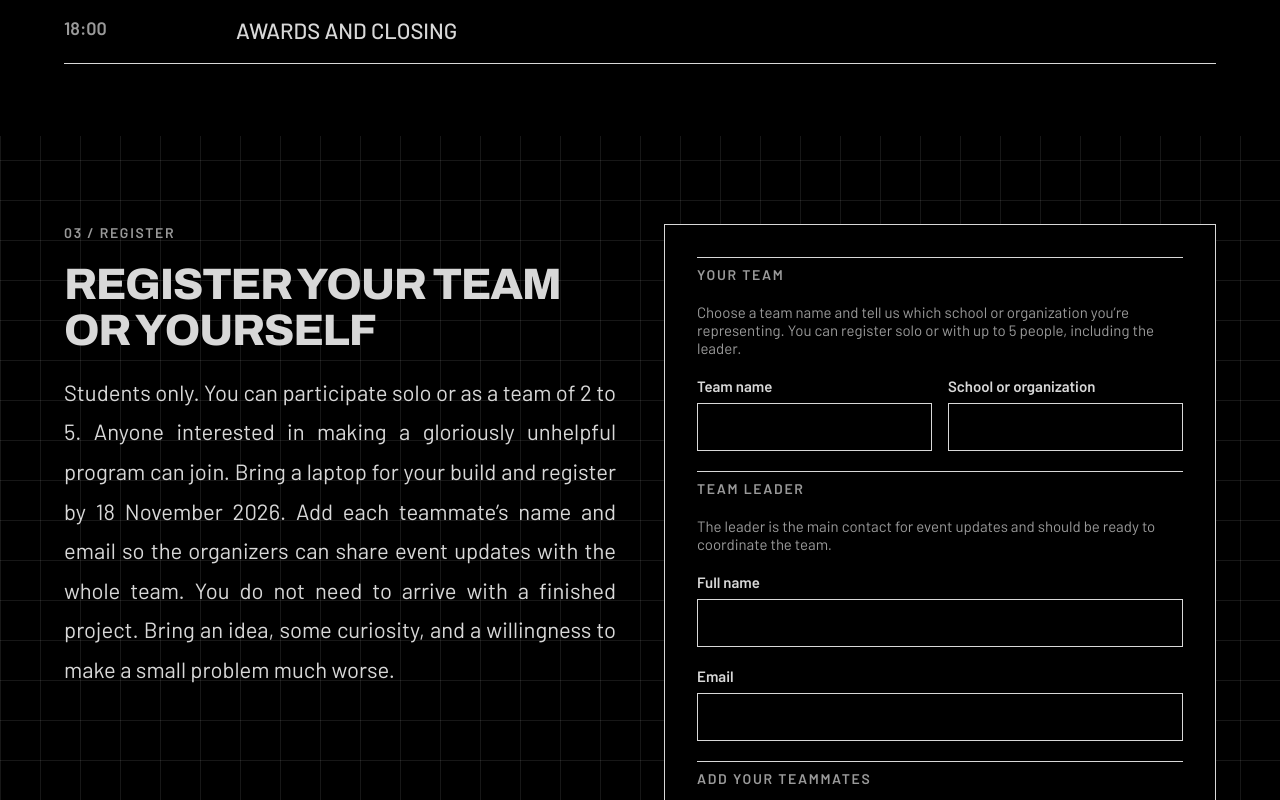
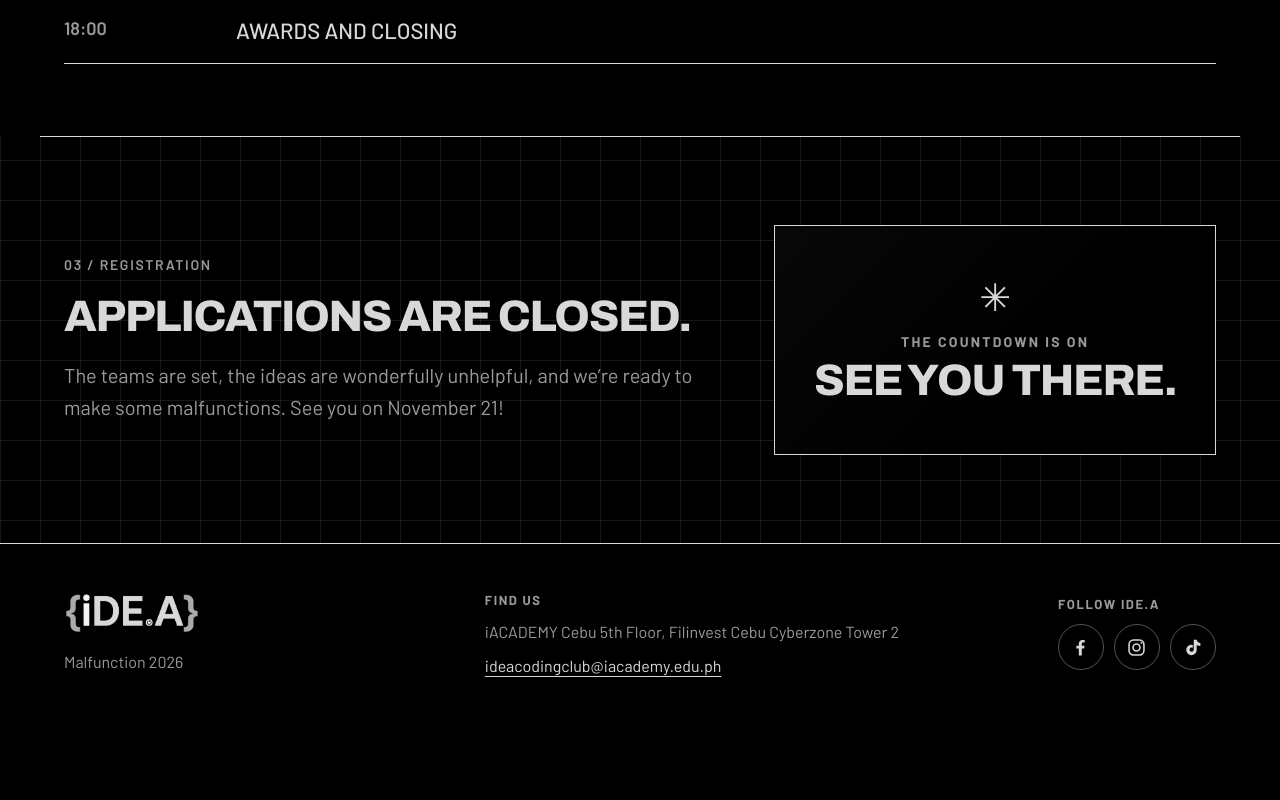
Before and after one commit to JoachimRay/malfunction, a Next.js app: page / in a window 1280 px wide. Shown: the part 2560-3360 px from the top of the page. After the commit the page ends 3283 px from the top, so only its background shows below. Built offline with nearby package versions, Linux system fonts and the light colour scheme.

Commit message:
End Forms

```diff
--- a/app/globals.css
+++ b/app/globals.css
@@ -75,6 +75,12 @@ section[id] { scroll-margin-top: 72px; }
 .section { padding-top: 88px; padding-bottom: 88px; }
 .section--split { display: grid; grid-template-columns: repeat(auto-fit, minmax(300px, 1fr)); gap: 48px; }
 .section--top { align-items: start; }
+.register-closed { display: grid; grid-template-columns: 1.2fr .8fr; gap: 48px; align-items: center; border-top: 1.5px solid var(--ink); }
+.register-closed__copy { max-width: 680px; color: var(--mut); }
+.register-closed__stamp { min-height: 230px; padding: 28px; border: 1.5px solid var(--ink); display: flex; flex-direction: column; justify-content: center; align-items: center; text-align: center; background: linear-gradient(135deg, #080808, #000 60%); }
+.register-closed__mark { font-size: 38px; line-height: 1; }
+.register-closed__label { margin: 18px 0 8px; font-size: 14px; font-weight: 700; letter-spacing: .16em; text-transform: uppercase; color: var(--mut); }
+.register-closed__date { margin: 0; font: 800 clamp(28px, 4vw, 44px)/1 var(--font-archivo), Arial, sans-serif; letter-spacing: -.03em; text-transform: uppercase; }
 .card { border: 1.5px solid var(--ink); background: #000; padding: 20px 24px; transition: transform .2s ease, border-color .2s ease, background-color .2s ease; }
 .card:hover { transform: translateX(4px); border-color: #fff; background-color: #090909; }
 .card--row { display: flex; gap: 20px; align-items: flex-start; }
@@ -121,6 +127,8 @@ section[id] { scroll-margin-top: 72px; }
   .hero__cta { flex-direction: column; }
   .hero__poster { max-width: 100%; }
   .section { padding-top: 56px; padding-bottom: 56px; }
+  .register-closed { grid-template-columns: 1fr; gap: 28px; }
+  .register-closed__stamp { min-height: 190px; }
   .schedule .section { padding-top: 48px; padding-bottom: 48px; }
   .rows__time { width: 100%; }
   .form { padding: 20px; }
--- a/components/Register.tsx
+++ b/components/Register.tsx
@@ -1,16 +1,18 @@
-import { EVENT } from "@/lib/event";
-import RegisterForm from "./RegisterForm";
 import Reveal from "./Reveal";
 
 export default function Register() {
   return (
-    <section id="register" className="wrap section section--split section--top">
+    <section id="register" className="wrap section register-closed">
       <Reveal className="stack">
-        <p className="eyebrow">03 / Register</p>
-        <h2 className="h2">Register your team or yourself</h2>
-        <p className="lead register__intro">{EVENT.registerNote}</p>
+        <p className="eyebrow">03 / Registration</p>
+        <h2 className="h2">Applications are closed.</h2>
+        <p className="lead register-closed__copy">The teams are set, the ideas are wonderfully unhelpful, and we’re ready to make some malfunctions. See you on November 21!</p>
       </Reveal>
-      <RegisterForm />
+      <Reveal className="register-closed__stamp" delay={0.12}>
+        <span className="register-closed__mark" aria-hidden="true">✳</span>
+        <p className="register-closed__label">The countdown is on</p>
+        <p className="register-closed__date">See you there.</p>
+      </Reveal>
     </section>
   );
 }
```
